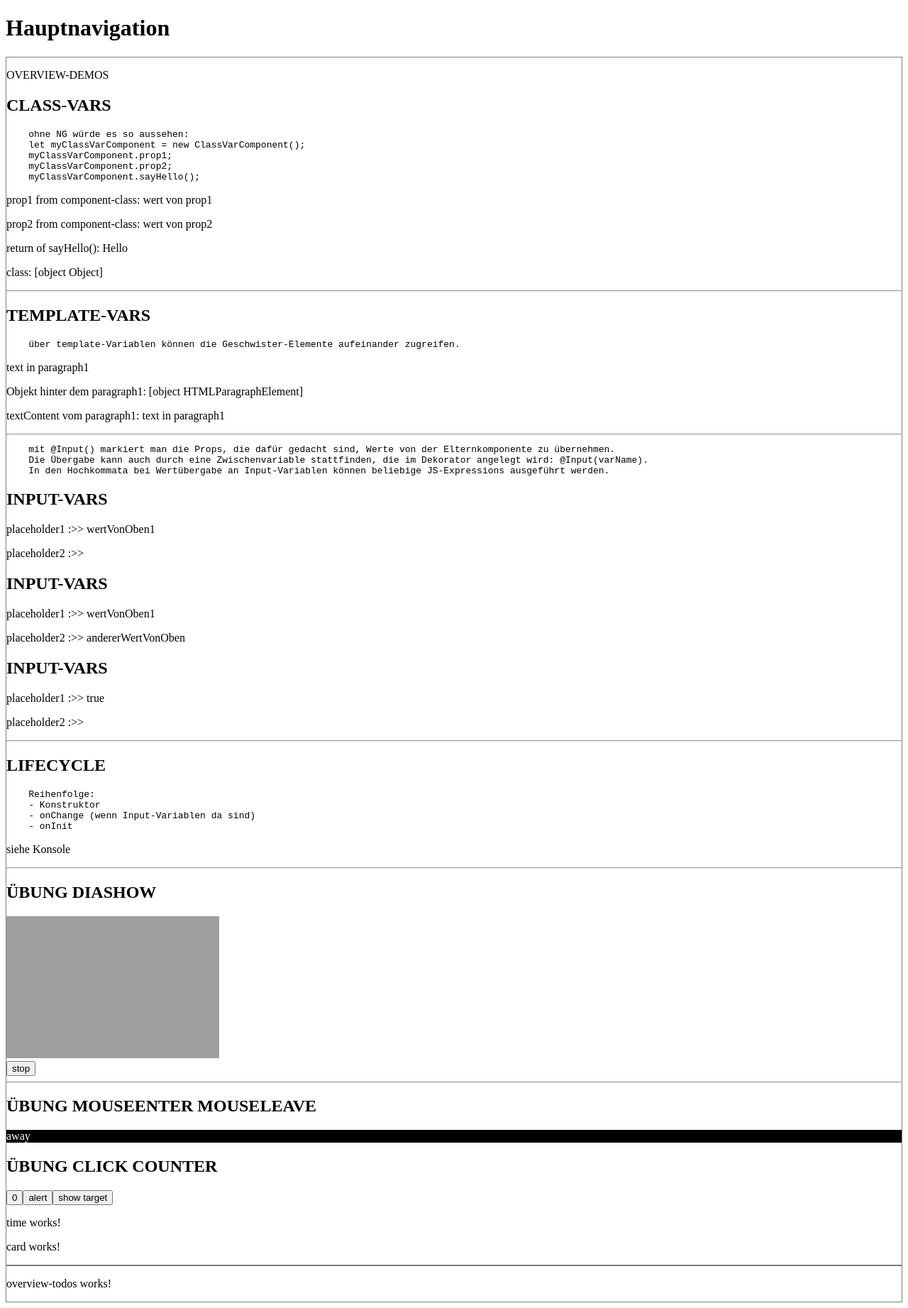
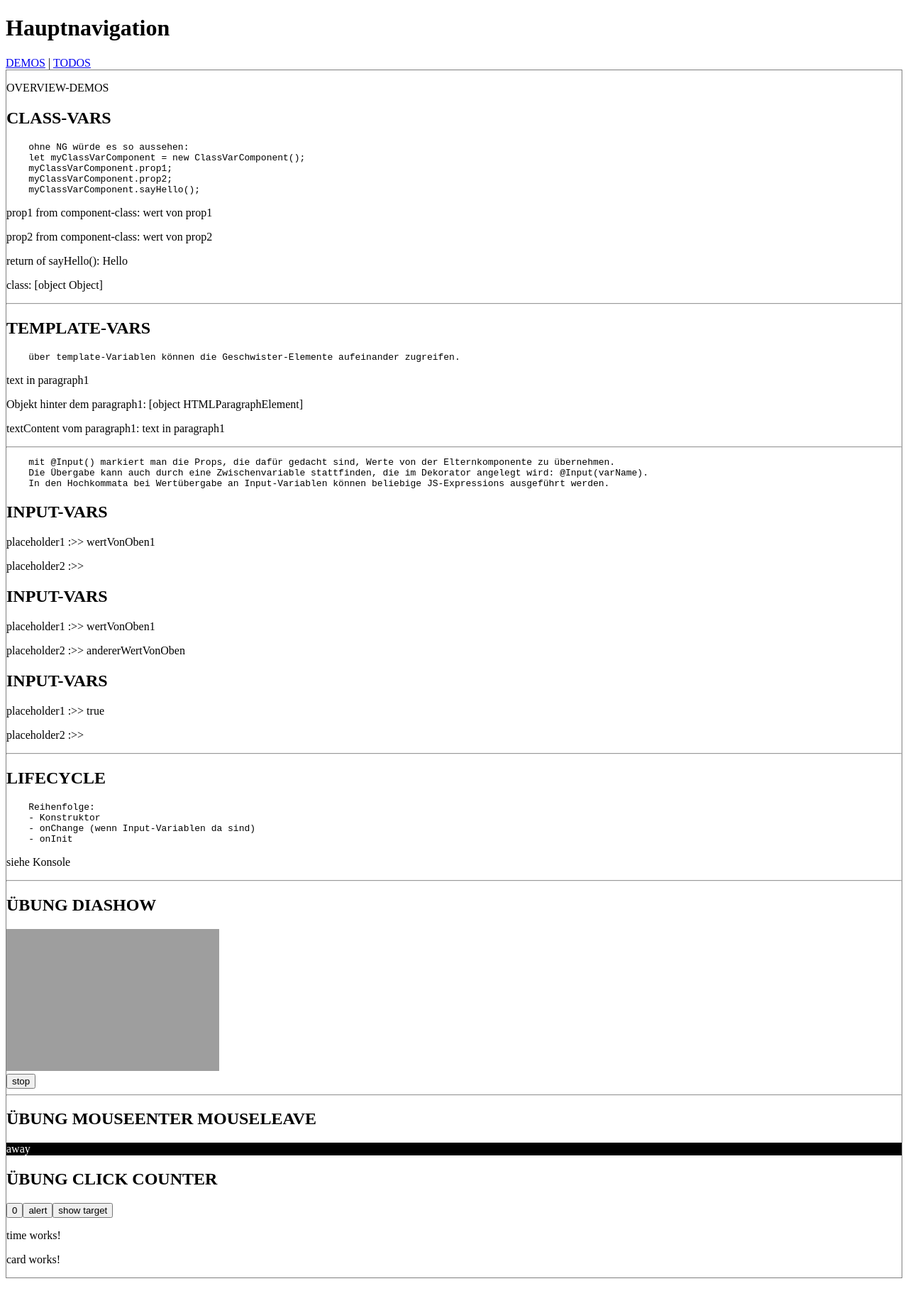
Before and after one commit to ppedvAG/2021-07-29-angular, an Angular app in the folder TRAINER/theory-app/: page /demos in a window 1280 px wide. Before the commit this address led to /. Shown: the whole page at 71% size. After the commit the page ends 1809 px from the top, so only its background shows below. Built offline with nearby package versions, Linux system fonts and the light colour scheme; grey boxes are pictures that could not be loaded.

Commit message:
routing demo

```diff
--- a/TRAINER/theory-app/src/app/app-routing.module.ts
+++ b/TRAINER/theory-app/src/app/app-routing.module.ts
@@ -1,7 +1,12 @@
 import { NgModule } from '@angular/core';
 import { RouterModule, Routes } from '@angular/router';
+import { OverviewDemosComponent } from './demos-mdl/overview-demos/overview-demos.component';
+import { OverviewTodosComponent } from './todos-mdl/overview-todos/overview-todos.component';
 
-const routes: Routes = [];
+const routes: Routes = [
+  {path: 'demos', component: OverviewDemosComponent},
+  {path: 'todos', component: OverviewTodosComponent}
+];
 
 @NgModule({
   imports: [RouterModule.forRoot(routes)],
--- a/TRAINER/theory-app/src/app/app.component.html
+++ b/TRAINER/theory-app/src/app/app.component.html
@@ -497,7 +497,3 @@
 <!-- * * * * * * * * * * * * * * * * * * * * * * * * * * * * * * * -->
 <!-- * * * * * * * * * * End of Placeholder * * * * * * * * * * * -->
 <!-- * * * * * * * * * * * * * * * * * * * * * * * * * * * * * * * -->
-
-<app-main-navigation></app-main-navigation>
-
-<router-outlet></router-outlet>
--- a/TRAINER/theory-app/src/app/demos-mdl/lifecycle/lifecycle.component.ts
+++ b/TRAINER/theory-app/src/app/demos-mdl/lifecycle/lifecycle.component.ts
@@ -27,7 +27,7 @@ export class LifecycleComponent implements OnInit, OnChanges, OnDestroy {
   }
 
   ngOnDestroy() {
-    console.log('ngOnDestroy is logging');
+    console.log('ngOnDestroy is logging'); // wird beim Routing z.B. ausgeführt
   }
 
   // todo #1
--- a/TRAINER/theory-app/src/app/main-navigation/main-navigation.component.html
+++ b/TRAINER/theory-app/src/app/main-navigation/main-navigation.component.html
@@ -1,4 +1,17 @@
 <h1>Hauptnavigation</h1>
 
+<!-- Das Rendering von den Komponenten übernimmt der Router-Outlet -->
+<!--
 <app-overview-demos></app-overview-demos>
-<app-overview-todos></app-overview-todos>
+<app-overview-todos></app-overview-todos> -->
+
+
+<a routerLink="/demos">DEMOS</a> | <a routerLink="/todos">TODOS</a>
+
+<!-- routerLink funktioniert auch bei anderen Navigationselementen -->
+<!--
+<button routerLink="/demos">DEMOS</button> | <button routerLink="/todos">TODOS</button>
+<ul><li routerLink="/demos">DEMOS</li> | <li routerLink="/todos">TODOS</li></ul>
+-->
+
+<router-outlet></router-outlet>
```
